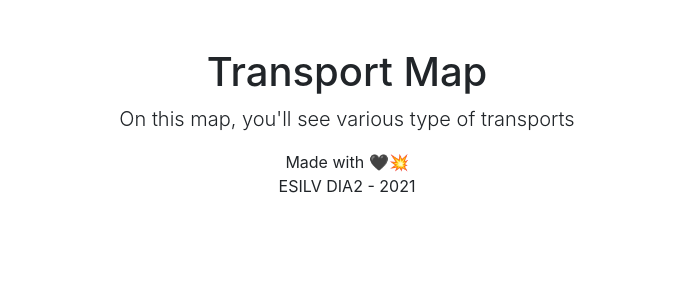
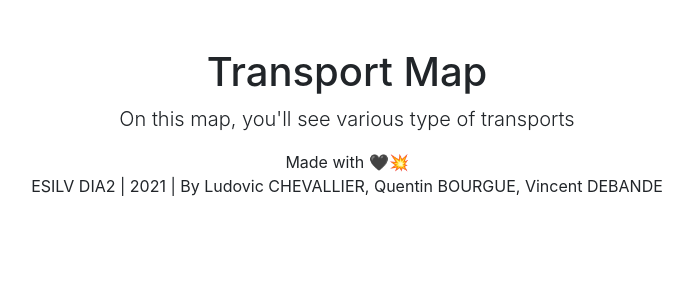
Before and after one commit to vinsJ/datamining, a Django app: template geo/geoApp/templates/geoApp/home.html in a window 1280 px wide. Shown: the part 56-356 px from the top of the page, without its empty margins (293-986 px from the left). Run offline with Django 3.2, Linux system fonts and the light colour scheme; the template is opened without the code that fills it, so the values that code supplies are empty; some libraries are stand-ins or nearby versions.

Commit message:
:construction:  update view

```diff
--- a/geo/geoApp/templates/geoApp/home.html
+++ b/geo/geoApp/templates/geoApp/home.html
@@ -38,7 +38,7 @@
 
         <ul class="list-unstyled">
           <li>Made with 🖤💥</li>
-          <li>ESILV DIA2 - 2021</li>
+          <li>ESILV DIA2 | 2021 | By Ludovic CHEVALLIER, Quentin BOURGUE, Vincent DEBANDE</li>
         </ul>
       </div>
     </div>
--- a/geo/geoApp/views.py
+++ b/geo/geoApp/views.py
@@ -8,8 +8,10 @@ def home(request):
     # folium
     # Center of France : [46.227638,2.213749]
 
+    # link of icon : https://fontawesome.com/icons?d=gallery&p=2&q=train
+
     m = folium.Map(location=[48.866669,  2.33333],zoom_start=12)
-    folium.Marker([48.8763,  2.3254], popup  = "Paris Saint Lazare", icon=folium.Icon(color='red', icon='train', prefix='fa')).add_to(m)
+    folium.Marker([48.8763,  2.3254], tooltip = "Paris Saint Lazare", popup="RER-A\nRER-B\n...", icon=folium.Icon(color='red', icon='train', prefix='fa')).add_to(m)
 
     ## adding to view
 
```
Also changed, not shown: README.md.
